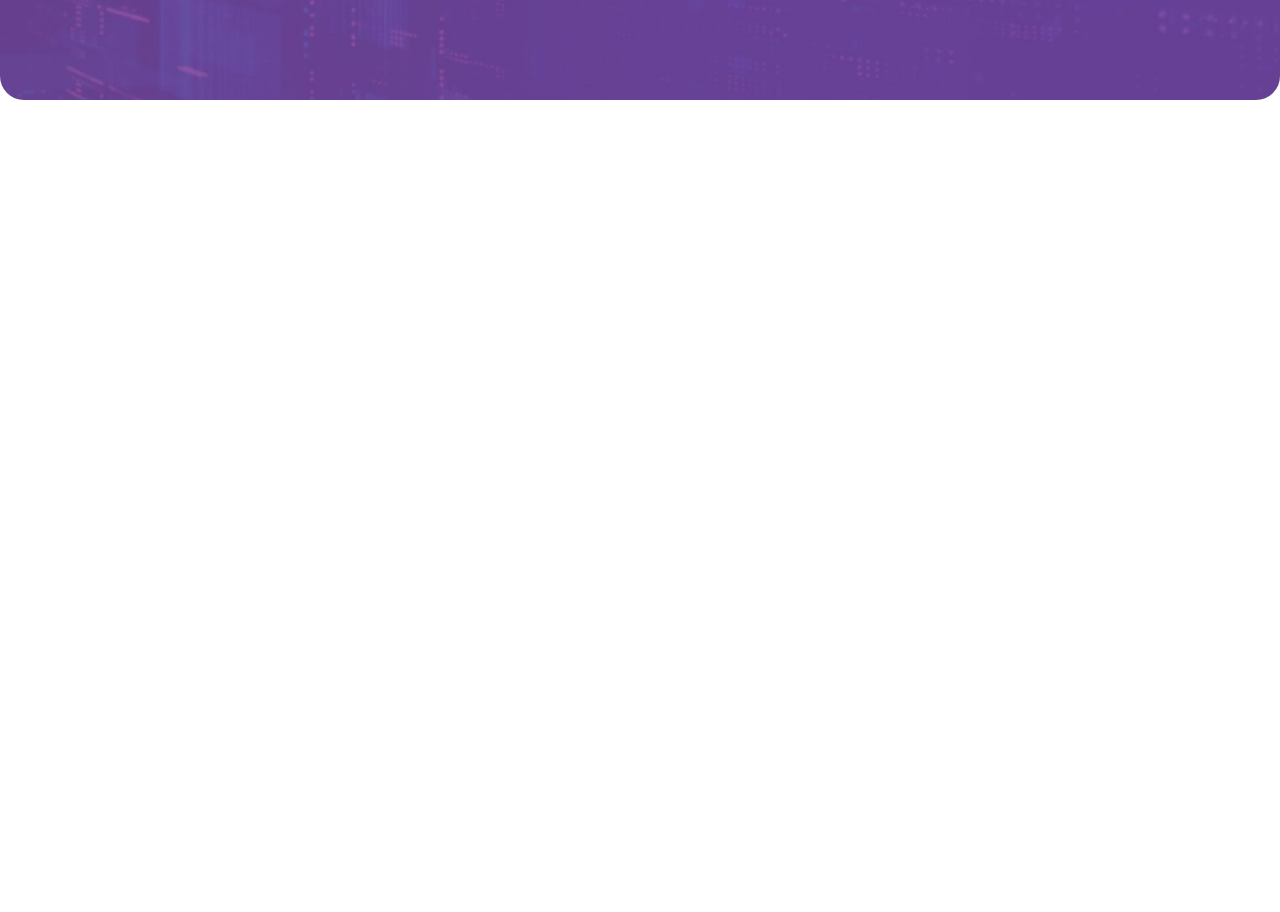
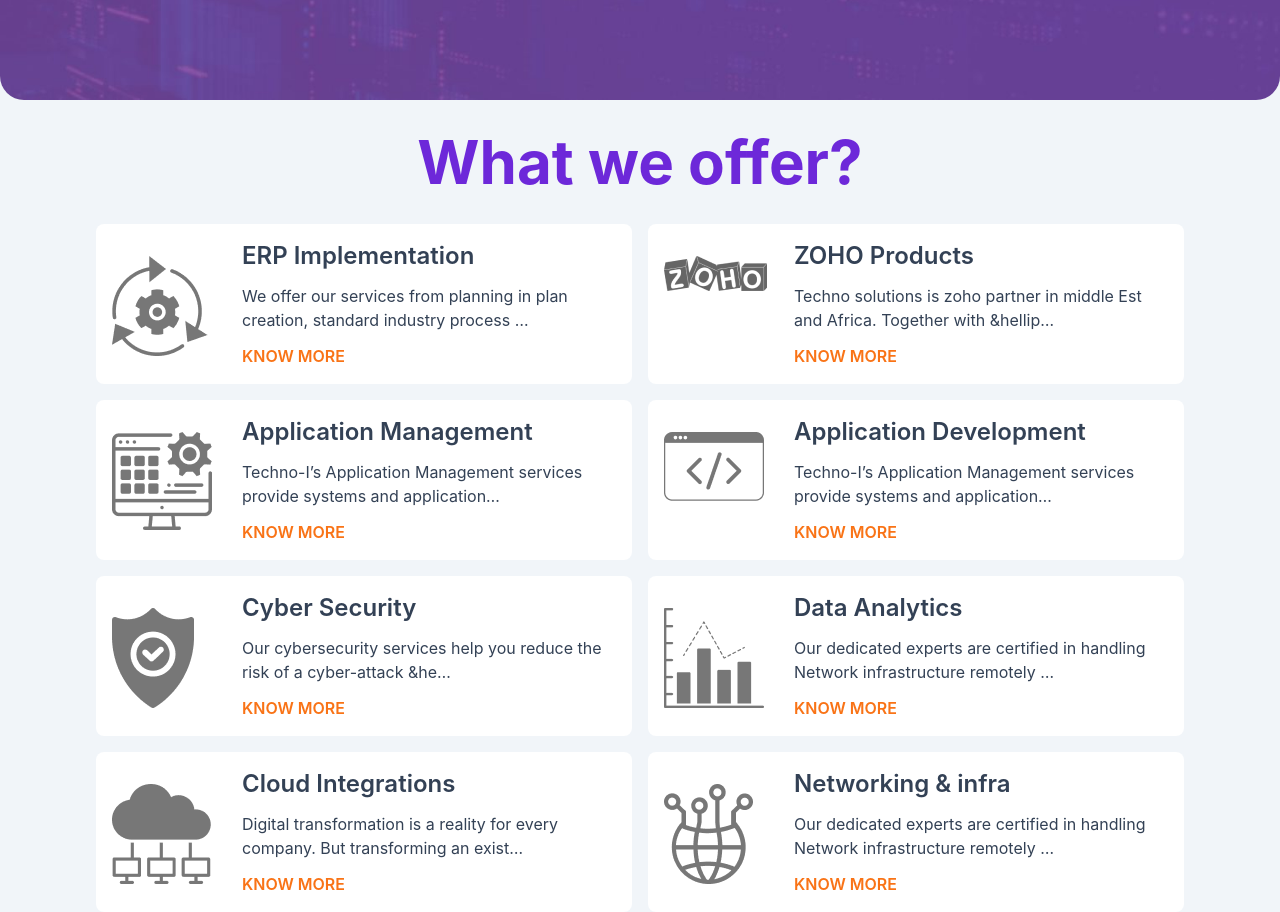
Before and after one commit to ali-mandela/techno, a React (Create React App) app: page / in a window 1280 px wide. Shown: the part 800-1712 px from the top of the page. Before the commit the page ends 900 px from the top, so only its background shows below. Built offline with nearby package versions, Linux system fonts and the light colour scheme.

Commit message:
offer part done

```diff
--- a/src/components/Home.js
+++ b/src/components/Home.js
@@ -1,12 +1,14 @@
 import React from 'react';
 import Banner from './Banner';
 import Header from './Header';
+import Offer from './Offer';
 
 const Home = () => {
     return (
         <div>
             <Header />
             <Banner />
+            <Offer />
         </div>
     );
 };
--- /dev/null
+++ b/src/components/Offer.js
@@ -0,0 +1,114 @@
+import React from 'react';
+import erp from '../assets/erp.png'
+import zoho from '../assets/zohologo.png'
+import app from '../assets/app-services.png'
+import appdev from '../assets/app-dev.png'
+import cyber from '../assets/cyber.png'
+import data from '../assets/data.png'
+import clud from '../assets/cloud.png'
+import net from '../assets/network.png'
+
+
+const Offer = () => {
+    return (
+        <div className=' mx-24'>
+            <h1 className='text-violet-700 font-bold text-6xl  my-8 text-center'>What we offer?</h1>
+            <div class="grid grid-cols-2 gap-4">
+                <div class="grid grid-cols-4 gap-4 bg-white rounded-lg p-4">
+                    <div className='col-span-1 mt-4'>
+
+                        <img src={erp} alt="" />
+                    </div>
+                    <div className='col-span-3'>
+                        <h1 className='text-slate-700 font-semibold text-2xl'>ERP Implementation</h1>
+                        <h1 className='text-slate-700 my-3'>We offer our services from planning in plan creation, standard industry process …</h1>
+                        <a className='text-orange-500 uppercase text-md font-semibold' href="">Know more</a>
+                    </div>
+                </div>
+                <div class="grid grid-cols-4 gap-4 bg-white rounded-lg p-4">
+                    <div className='col-span-1 mt-4'>
+                        <img className='' src={zoho} alt="" />
+
+                    </div>
+                    <div className='col-span-3'>
+                        <h1 className='text-slate-700 font-semibold text-2xl'>ZOHO Products</h1>
+                        <h1 className='text-slate-700 my-3'>Techno solutions is zoho partner in middle Est and Africa. Together with &hellip…</h1>
+                        <a className='text-orange-500 uppercase text-md font-semibold' href="">Know more</a>
+                    </div>
+                </div>
+                <div class="grid grid-cols-4 gap-4 bg-white rounded-lg p-4">
+                    <div className='col-span-1 mt-4'>
+
+                        <img src={app} alt="" />
+                    </div>
+                    <div className='col-span-3'>
+                        <h1 className='text-slate-700 font-semibold text-2xl'>
+                            Application Management</h1>
+                        <h1 className='text-slate-700 my-3'>Techno-I’s Application Management services provide systems and application…</h1>
+                        <a className='text-orange-500 uppercase text-md font-semibold' href="">Know more</a>
+                    </div>
+                </div>
+                <div class="grid grid-cols-4 gap-4 bg-white rounded-lg p-4">
+                    <div className='col-span-1 mt-4'>
+
+                        <img src={appdev} alt="" />
+                    </div>
+                    <div className='col-span-3'>
+                        <h1 className='text-slate-700 font-semibold text-2xl'>Application Development</h1>
+                        <h1 className='text-slate-700 my-3'>Techno-I’s Application Management services provide systems and application…</h1>
+                        <a className='text-orange-500 uppercase text-md font-semibold' href="">Know more</a>
+                    </div>
+                </div>
+                <div class="grid grid-cols-4 gap-4 bg-white rounded-lg p-4">
+                    <div className='col-span-1 mt-4'>
+
+                        <img src={cyber} alt="" />
+                    </div>
+                    <div className='col-span-3'>
+                        <h1 className='text-slate-700 font-semibold text-2xl'>Cyber Security</h1>
+                        <h1 className='text-slate-700 my-3'>Our cybersecurity services help you reduce the risk of a cyber-attack &he…</h1>
+                        <a className='text-orange-500 uppercase text-md font-semibold' href="">Know more</a>
+                    </div>
+                </div>
+                <div class="grid grid-cols-4 gap-4 bg-white rounded-lg p-4">
+                    <div className='col-span-1 mt-4'>
+
+                        <img src={data} alt="" />
+                    </div>
+                    <div className='col-span-3'>
+                        <h1 className='text-slate-700 font-semibold text-2xl'>
+                            Data Analytics</h1>
+                        <h1 className='text-slate-700 my-3'>Our dedicated experts are certified in handling Network infrastructure remotely …</h1>
+                        <a className='text-orange-500 uppercase text-md font-semibold' href="">Know more</a>
+                    </div>
+                </div>
+                <div class="grid grid-cols-4 gap-4 bg-white rounded-lg p-4">
+                    <div className='col-span-1 mt-4'>
+
+                        <img src={clud} alt="" />
+                    </div>
+                    <div className='col-span-3'>
+                        <h1 className='text-slate-700 font-semibold text-2xl'>
+                            Cloud Integrations</h1>
+                        <h1 className='text-slate-700 my-3'>Digital transformation is a reality for every company. But transforming an exist…</h1>
+                        <a className='text-orange-500 uppercase text-md font-semibold' href="">Know more</a>
+                    </div>
+                </div>
+                <div class="grid grid-cols-4 gap-4 bg-white rounded-lg p-4">
+                    <div className='col-span-1 mt-4'>
+
+                        <img src={net} alt="" />
+                    </div>
+                    <div className='col-span-3'>
+                        <h1 className='text-slate-700 font-semibold text-2xl'>
+                            Networking & infra</h1>
+                        <h1 className='text-slate-700 my-3'>Our dedicated experts are certified in handling Network infrastructure remotely …</h1>
+                        <a className='text-orange-500 uppercase text-md font-semibold' href="">Know more</a>
+                    </div>
+                </div>
+            </div>
+        </div>
+    );
+};
+
+export default Offer;
--- a/src/index.css
+++ b/src/index.css
@@ -1,5 +1,6 @@
 body {
   margin: 0;
+  background-color: rgb(241 245 249);
   font-family: -apple-system, BlinkMacSystemFont, 'Segoe UI', 'Roboto', 'Oxygen',
     'Ubuntu', 'Cantarell', 'Fira Sans', 'Droid Sans', 'Helvetica Neue',
     sans-serif;
```
